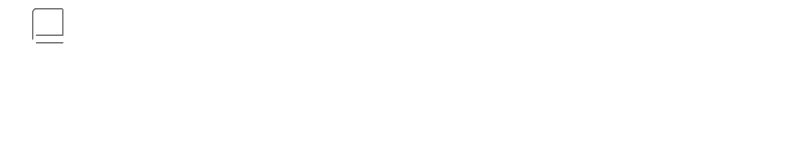
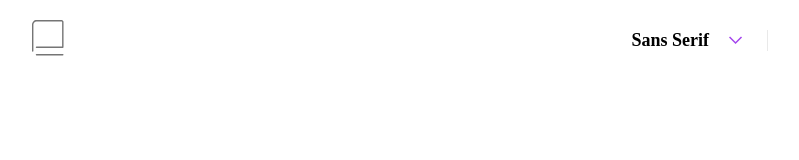
Before and after one commit to HamDean/dictionary-web-app, a React (Vite) app: page / in a window 1280 px wide. Shown: the top 160 px of the page, without its empty margins (240-1039 px from the left). Built offline with nearby package versions, Linux system fonts and the light colour scheme.

Commit message:
Build select form component

```diff
--- /dev/null
+++ b/src/components/FontSelector.tsx
@@ -0,0 +1,36 @@
+import { useState } from "react";
+import downArrow from "../assets/down-arrow.svg";
+
+const FontSelector = () => {
+  const [showFonts, setShowFonts] = useState(false);
+  const [selectedFont, setSelectedFont] = useState("Sans Serif");
+  const fonts = ["Sans Serif", "Serif", "Mono"];
+
+  return (
+    <div className="font-selector">
+      <div
+        onClick={() => setShowFonts(!showFonts)}
+        className="font-selector-headear"
+      >
+        <span>{selectedFont}</span> <img src={downArrow} />
+      </div>
+
+      {showFonts && (
+        <ul>
+          {fonts.map((font, index) => (
+            <li
+              onClick={() => {
+                setSelectedFont(font);
+                setShowFonts(false);
+              }}
+              key={index}
+            >
+              {font}
+            </li>
+          ))}
+        </ul>
+      )}
+    </div>
+  );
+};
+export default FontSelector;
--- a/src/components/NavBar.tsx
+++ b/src/components/NavBar.tsx
@@ -1,4 +1,5 @@
 import logo from "../assets/Logo.svg";
+import FontSelector from "./FontSelector";
 
 const NavBar = () => {
   return (
@@ -6,8 +7,11 @@ const NavBar = () => {
       <div>
         <img className="logo" src={logo} />{" "}
       </div>
-      <div></div>
-      <div></div>
+
+      <div>
+        <FontSelector />
+        <div></div>
+      </div>
     </nav>
   );
 };
--- a/src/index.css
+++ b/src/index.css
@@ -1,3 +1,16 @@
+:root {
+  --accent-color: #a445ed;
+}
+
+* {
+  margin: 0;
+  box-sizing: border-box;
+}
+
+body {
+  padding: 24px;
+}
+
 .container {
   width: 327px;
   margin: 0 auto;
@@ -6,11 +19,54 @@
 .navbar {
   width: 100%;
   height: 32px;
+  display: flex;
+  align-items: center;
+  justify-content: space-between;
 }
 
 .logo {
   height: 28px;
   width: 32px;
+}
+
+.font-selector-headear {
+  display: flex;
+  gap: 20px;
+  font-size: 14px;
+  font-weight: bold;
+  cursor: pointer;
+  border-right: 1px solid #E9E9E9;
+  padding-right: 24px;
+}
+
+.font-selector {
+  position: relative;
+}
+
+.font-selector ul {
+  list-style-type: none;
+  display: flex;
+  flex-direction: column;
+  align-items: start;
+  justify-content: center;
+  gap: 16px;
+  position: absolute;
+  padding: 24px;
+  text-wrap: nowrap;
+  left: -8%;
+  margin-top: 6px;
+  border-radius: 16px;
+  box-shadow: 0px 10px 15px -3px rgba(0, 0, 0, 0.1);
+}
+
+.font-selector ul li {
+  cursor: pointer;
+  width: 100%;
+  transition: color 0.2s ease-in-out;
+}
+
+.font-selector li:hover {
+  color: var(--accent-color);
 }
 
 @media screen and (min-width: 768px) {
@@ -22,6 +78,16 @@
     height: 36px;
     width: 32px;
   }
+
+  .font-selector-headear {
+    font-size: 18px;
+  }
+
+  .font-selector ul {
+    height: 152px;
+    width: 183px;
+    left: -55%;
+  }
 }
 
 @media screen and (min-width: 992px) {
```
Also changed, not shown: src/assets/down-arrow.svg (added).
